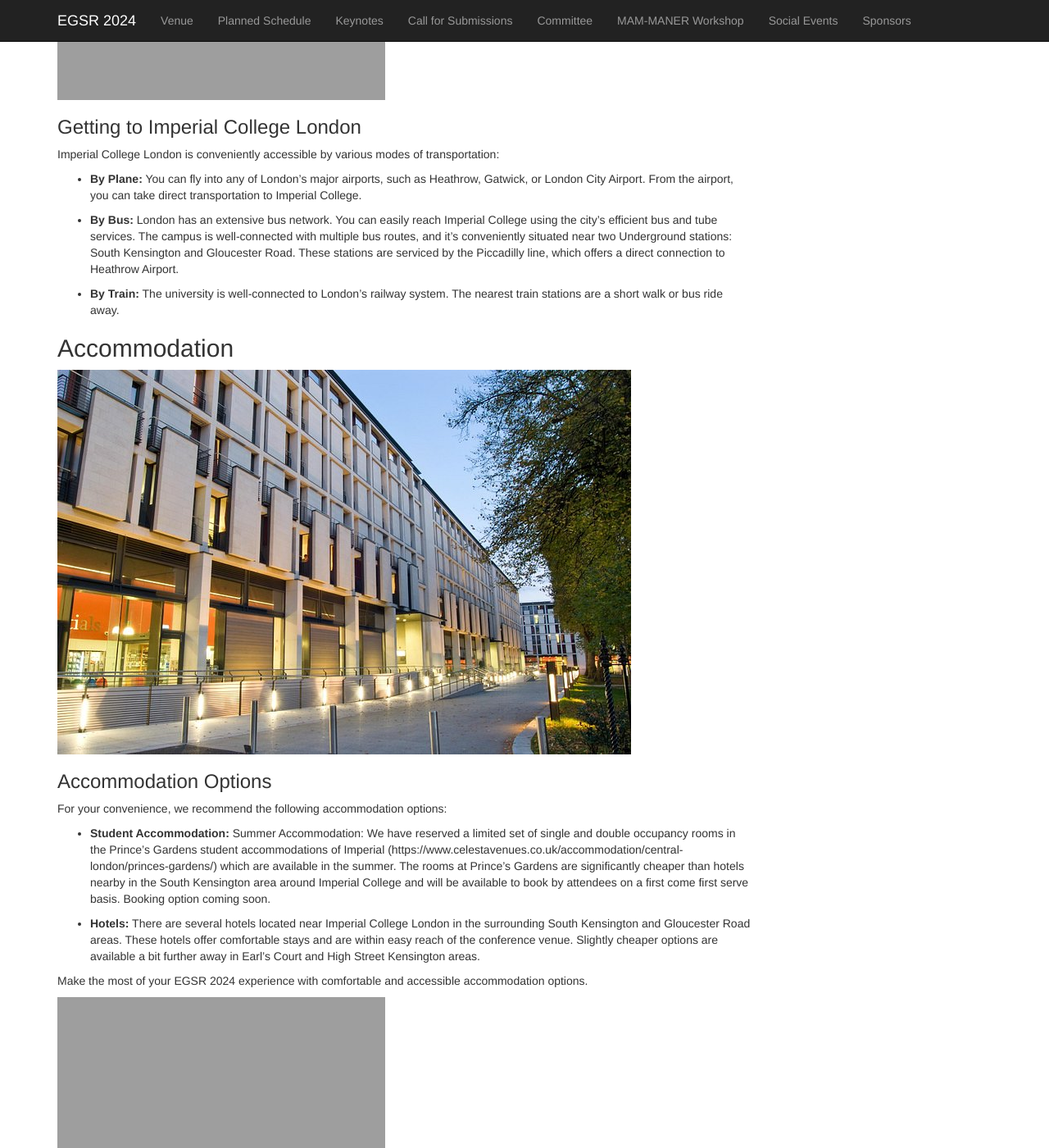
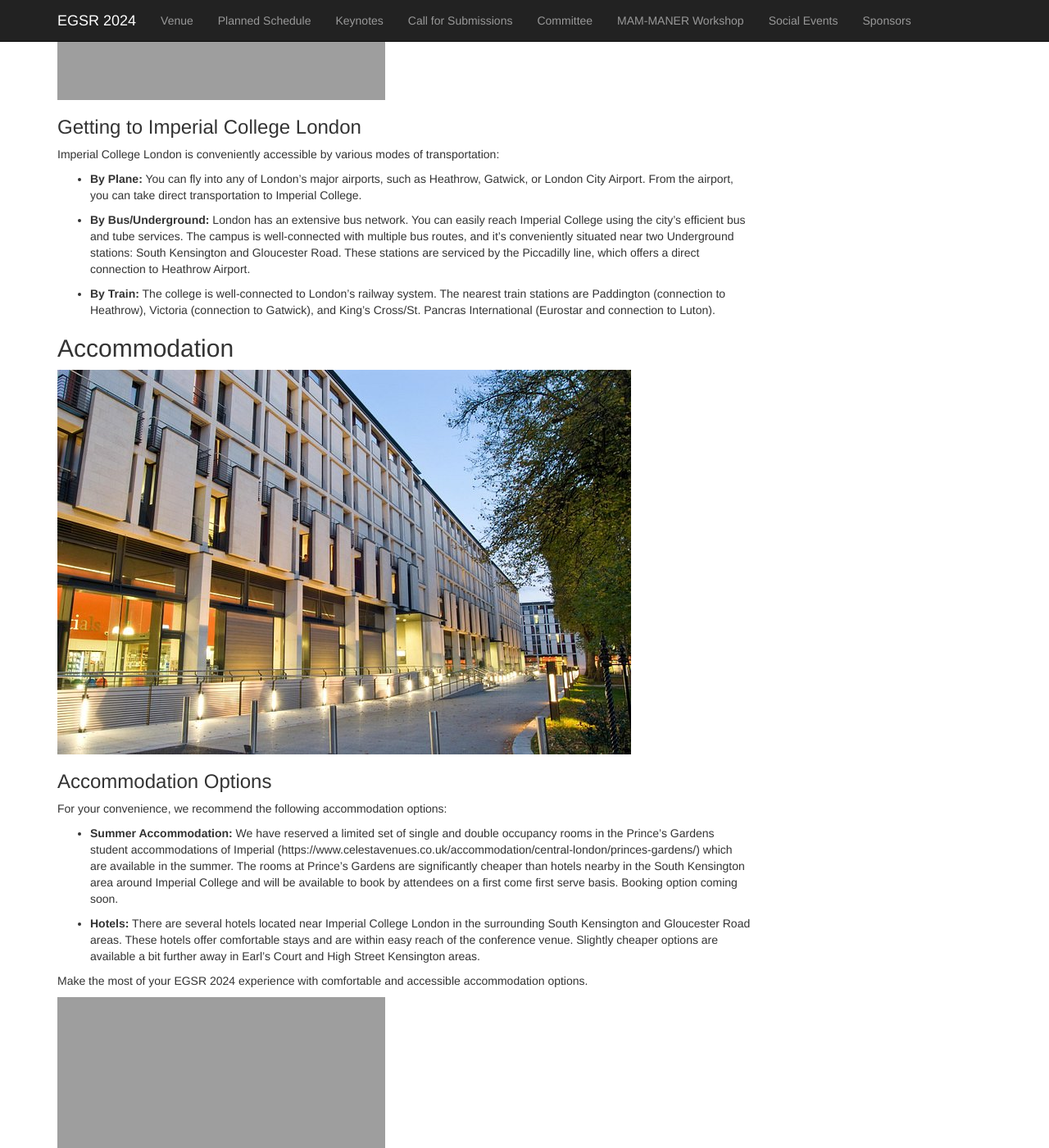
Before and after one commit to emilienogue/egsr2024.github.io, a Jekyll site: the page built from venue.md, in a window 1280 px wide and 1400 px high, scrolled down 990 px. Shown: the whole window at 82% size. Built offline with Jekyll 4.4.1, drawn with Linux system fonts in a browser that asks for light colours; comment, search, counter and statistics services are not loaded.

Commit message:
Update venue.md

```diff
--- a/venue.md
+++ b/venue.md
@@ -29,9 +29,9 @@ The EGSR 2024 conference will be hosted at the Huxley Building (180 Queen's Gate
 Imperial College London is conveniently accessible by various modes of transportation:
 - **By Plane:** You can fly into any of London's major airports, such as Heathrow, Gatwick, or London City Airport. From the airport, you can take direct transportation to Imperial College.
 
-- **By Bus:** London has an extensive bus network. You can easily reach Imperial College using the city's efficient bus and tube services. The campus is well-connected with multiple bus routes, and it's conveniently situated near two Underground stations: South Kensington and Gloucester Road. These stations are serviced by the Piccadilly line, which offers a direct connection to Heathrow Airport.
+- **By Bus/Underground:** London has an extensive bus network. You can easily reach Imperial College using the city's efficient bus and tube services. The campus is well-connected with multiple bus routes, and it's conveniently situated near two Underground stations: South Kensington and Gloucester Road. These stations are serviced by the Piccadilly line, which offers a direct connection to Heathrow Airport.
 
-- **By Train:** The university is well-connected to London's railway system. The nearest train stations are a short walk or bus ride away.
+- **By Train:** The college is well-connected to London’s railway system. The nearest train stations are Paddington (connection to Heathrow), Victoria (connection to Gatwick), and King's Cross/St. Pancras International (Eurostar and connection to Luton).
 
 ## Accommodation
 
@@ -42,7 +42,7 @@ Imperial College London is conveniently accessible by various modes of transport
 
 For your convenience, we recommend the following accommodation options:
 
-- **Student Accommodation:** Summer Accommodation: We have reserved a limited set of single and double occupancy rooms in the Prince's Gardens student accommodations of Imperial (https://www.celestavenues.co.uk/accommodation/central-london/princes-gardens/) which are available in the summer. The rooms at Prince's Gardens are significantly cheaper than hotels nearby in the South Kensington area around Imperial College and will be available to book by attendees on a first come first serve basis. Booking option coming soon.
+- **Summer Accommodation:**  We have reserved a limited set of single and double occupancy rooms in the Prince's Gardens student accommodations of Imperial (https://www.celestavenues.co.uk/accommodation/central-london/princes-gardens/) which are available in the summer. The rooms at Prince's Gardens are significantly cheaper than hotels nearby in the South Kensington area around Imperial College and will be available to book by attendees on a first come first serve basis. Booking option coming soon.
 
 - **Hotels:** There are several hotels located near Imperial College London in the surrounding South Kensington and Gloucester Road areas. These hotels offer comfortable stays and are within easy reach of the conference venue. Slightly cheaper options are available a bit further away in Earl's Court and High Street Kensington areas.
 
```
